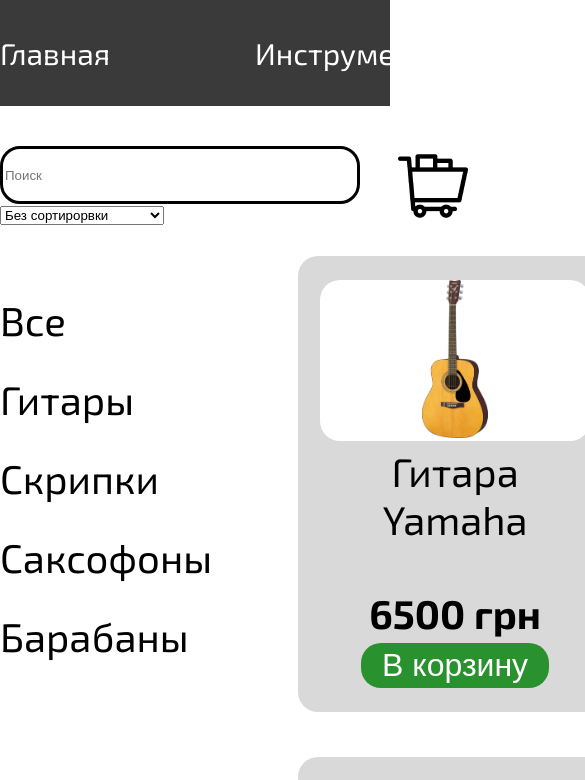
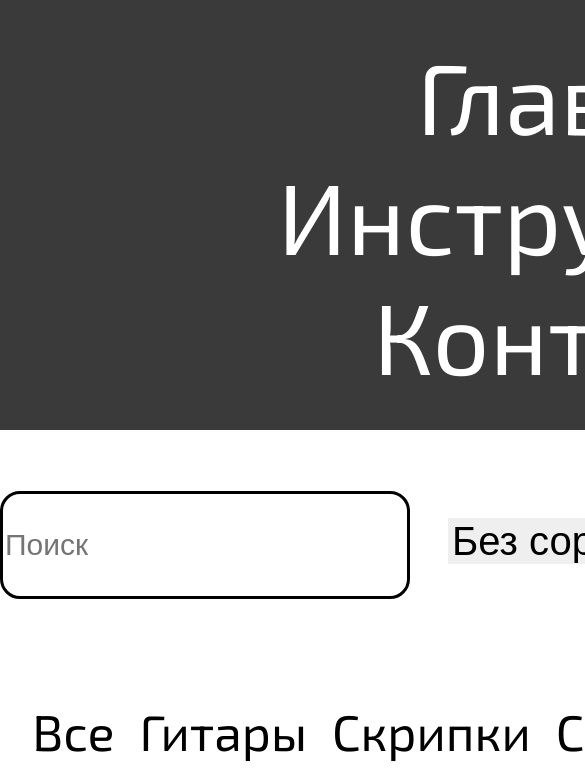
Before and after one commit to 1Salivan1/muz_shop, a React (Create React App) app: page /instruments in a window 390 px wide. Shown: the top 780 px of the page, 585 px wide, since content can reach past the window. Built offline with nearby package versions, Linux system fonts and the light colour scheme.

Commit message:
adaptive

```diff
--- a/src/Main.css
+++ b/src/Main.css
@@ -5,10 +5,14 @@ body {
     margin: 0;
 }
 
+.wrapper {
+    min-width: 1720px;
+}
+
 .container {
+    width: 100%;
     max-width: 1770px;
-    margin-right: auto;
-    margin-left: auto;
+    margin: 0 auto;
 }
 
 /* classes */
--- a/src/Main.jsx
+++ b/src/Main.jsx
@@ -16,14 +16,15 @@ function Home(props) {
     }
     return (
     <body>
-      <header className="header">
+      <div className='wrapper'>
+        <div className="header">
           <div className='container'>
             <h1 className='header__title title'>
               У нас вы найдете подходящий для себя инструмент
             </h1>
             <p className='header__text'>Мы продаем инструменты практически всех производителей</p>
           </div>
-      </header>
+        </div>
 
         <section className='offer'>
           <div className='container'>
@@ -50,7 +51,7 @@ function Home(props) {
         </section>
 
         <footer className='footer'>
-        <div className='container footer-container'>
+          <div className='footer-container container'>
             <div className='footer__left'>
               <h3 className='footer__header'>Контакты:</h3>
               <p className='footer__description'><a href='tel:+380999999999'>+ 380 999 999 999</a></p>
@@ -69,6 +70,7 @@ function Home(props) {
             </div>
           </div>
         </footer>
+      </div>
     </body>
     );
 }
--- a/src/Nav.css
+++ b/src/Nav.css
@@ -1,4 +1,4 @@
-.nav {
+.header__nav {
     background-color: rgb(58, 58, 58);
 }
 
--- a/src/Nav.jsx
+++ b/src/Nav.jsx
@@ -4,19 +4,25 @@ import Shop from './pages/Shop';
 import Contacts from './pages/Contacts';
 import Main from './Main';
 import './Nav.css';
+import './Main.css';
+import './adaptive.css';
 import logo from './img/logo.png';
 
 
 function Nav(props) {
     return (
         <div className='nav'>
+            <div className='wrapper'>
                 <nav className="header__nav">
+                    <div className='container'>
                         <div className='header__nav-list'>
                             <a href="/" className="header__nav-item">Главная</a>
                             <a href="/instruments" className="header__nav-item">Инструменты</a>
                             <a href="/contacts" className="header__nav-item">Контакты</a>
                         </div>
+                    </div>
                 </nav>
+            </div>
             <Routes>
                 <Route path='/' element={<Main />}/>
                 <Route path='/instruments' element={<Shop />}/>
--- /dev/null
+++ b/src/adaptive.css
@@ -0,0 +1,448 @@
+@media (max-width:640px) {
+    /* Nav */
+
+    .header__nav-list {
+        display: flex;
+        flex-direction: column;
+        align-items: center;
+    }
+
+    .header__nav-item {
+        margin-right: 0px;
+        font-size: 60px;
+    }
+
+    .header__nav-item:not(:last-child) {
+        margin-right: 0px;
+    }
+
+    /* Main */
+
+    .header__title {
+        font-size: 110px;
+    }
+
+    .header__text {
+        font-size: 50px;
+    }
+
+    /* Offer */
+
+    .offer__list {
+        display: flex;
+        flex-direction: column;
+        align-items: center;
+    }
+
+    .offerCard:not(:last-child) {
+        margin-right: 0px;
+    }
+
+    .offerCard {
+        width: 30%;
+        margin-bottom: 30px;
+    }
+
+    .offerCard__title {
+        font-size: 50px;
+    }
+
+    /* Personal */
+    .personal {
+        text-align: center;
+    }
+
+    .peresonal__description {
+        width: 100%;
+        font-size: 70px;
+    }
+
+    .personal__button {
+        font-size: 70px;
+    }
+
+    /* Footer */
+
+    .footer-container {
+        display: flex;
+        flex-direction: column;
+    }
+
+    .footer__left {
+        text-align: center;
+    }
+
+    .footer__header {
+        font-size: 70px;
+    }
+
+    .footer__description {
+        font-size: 60px;
+    }
+
+    .footer__right {
+        margin-left: 0;
+        text-align: center;
+    }
+
+    /* shop */
+
+    .shop__search {
+        display: flex;
+        justify-content: space-between;
+        align-items: center;
+    }
+
+    .shop__search-input {
+        width: 400px;
+        height: 100px;
+        font-size: 30px;
+    }
+
+    .shop__search-sort {
+        font-size: 40px;
+    }
+
+    .shop__search-cart {
+        width: 150px;
+        height: 150px;
+    }
+
+    .shop__main {
+        flex-direction: column;
+        align-items: center;
+    }
+
+    .shop__main-category-list {
+        display: flex;
+        align-items: center;
+        font-size: 60px;
+    }
+
+    .shop__main-products {
+        padding-left: 50px;
+        padding-right: 50px;
+    }
+
+    .shop__main-category-item:not(:last-child) {
+        margin-bottom: 0;
+        margin-right: 25px;
+    }
+
+    .product__top-image {
+        height: 200px;
+    }
+
+    .product__top-title {
+        font-size: 50px;
+    }
+
+    .product__buy-price {
+        font-size: 50px;
+    }
+
+    .product__buy-button {
+        font-size: 40px;
+        padding: 20px 40px;
+        margin-top: 20px;
+    }
+
+    .cart__content-header {
+        font-size: 100px;
+    }
+
+    .cart__content-text {
+        font-size: 60px;
+    }
+
+    .cart__content-button {
+        font-size: 60px;
+    }
+
+    .offer-card__content-img {
+        height: 250px;
+    }
+
+    .offer-card__content-text {
+        font-size: 60px;
+    }
+
+    .offer-card__content-price {
+        font-size: 60px;
+    }
+
+    .offer-card__content-button {
+        font-size: 60px;
+    }
+
+    .offer-form__header {
+        font-size: 100px;
+    }
+
+    .offer-form__text {
+        font-size: 40px;
+    }
+
+    .offer-form__input {
+        height: 80px;
+    }
+
+    .offer-form__button {
+        font-size: 60px;
+    }
+
+    .contacts {
+        padding-bottom: 900px;
+    }
+
+    .contacts__header {
+        font-size: 100px;
+    }
+
+    .contacts__title {
+        font-size: 70px;
+    }
+
+    .contacts__item {
+        font-size: 50px;
+    }
+}
+
+
+
+
+@media (max-width:432px) {
+    .wrapper {
+        min-width: 1200px;
+    }
+    /* Nav */
+
+    .header__nav-list {
+        display: flex;
+        flex-direction: column;
+        align-items: center;
+    }
+
+    .header__nav-item {
+        margin-right: 0px;
+        font-size: 100px;
+    }
+
+    .header__nav-item:not(:last-child) {
+        margin-right: 0px;
+    }
+
+    /* Main */
+
+    .header {
+        padding-top: 100px;
+    }
+
+    .header__title {
+        font-size: 110px;
+        margin-bottom: 70px;
+    }
+
+    .header__text {
+        font-size: 60px;
+        margin-top: 0;
+    }
+
+    /* Offer */
+
+    .offer__list {
+        display: flex;
+        flex-direction: column;
+        align-items: center;
+    }
+
+    .offerCard:not(:last-child) {
+        margin-right: 0px;
+    }
+
+    .offerCard {
+        width: 40%;
+        margin-bottom: 30px;
+    }
+
+    .offerCard__image {
+        height: 300px;
+    }
+
+    .offerCard__title {
+        font-size: 70px;
+    }
+
+    /* Personal */
+    .personal {
+        text-align: center;
+    }
+
+    .peresonal__description {
+        width: 100%;
+        font-size: 70px;
+    }
+
+    .personal__button {
+        font-size: 70px;
+    }
+
+    /* Footer */
+
+    .footer-container {
+        display: flex;
+        flex-direction: column;
+    }
+
+    .footer__left {
+        text-align: center;
+    }
+
+    .footer__header {
+        font-size: 70px;
+    }
+
+    .footer__description {
+        font-size: 60px;
+    }
+
+    .footer__right {
+        margin-left: 0;
+        text-align: center;
+    }
+
+    .footer__right-logo {
+        width: 400px;
+    }
+
+    /* shop */
+
+    .shop__search {
+        display: flex;
+        justify-content: space-between;
+        align-items: center;
+    }
+
+    .shop__search-input {
+        width: 400px;
+        height: 100px;
+        font-size: 30px;
+    }
+
+    .shop__search-sort {
+        font-size: 40px;
+    }
+
+    .shop__search-cart {
+        width: 150px;
+        height: 150px;
+    }
+
+    .shop__main {
+        flex-direction: column;
+        align-items: center;
+    }
+
+    .shop__main-category {
+        align-items: center;
+    }
+
+    .shop__main-category-list {
+        display: flex;
+        align-items: center;
+        font-size: 50px;
+    }
+
+    .shop__main-products {
+        padding-left: 50px;
+        padding-right: 50px;
+    }
+
+    .shop__main-category-item:not(:last-child) {
+        margin-bottom: 0;
+        margin-right: 25px;
+    }
+
+    .product:not(:last-child) {
+        margin-right: 15px;
+    }
+
+    .product__top-image {
+        height: 200px;
+    }
+
+    .product__top-title {
+        font-size: 60px;
+    }
+
+    .product__buy-price {
+        font-size: 50px;
+    }
+
+    .product__buy-button {
+        font-size: 40px;
+        padding: 20px 40px;
+        margin-top: 20px;
+    }
+
+    .cart__content-header {
+        font-size: 90px;
+    }
+
+    .cart__content-text {
+        font-size: 40px;
+    }
+
+    .cart__content-button {
+        font-size: 50px;
+    }
+
+    .offer-card__content-img {
+        height: 200px;
+    }
+
+    .offer-card__content-text {
+        font-size: 40px;
+    }
+
+    .offer-card__content-price {
+        font-size: 40px;
+    }
+
+    .offer-card__content-button {
+        font-size: 40px;
+        padding: 20px 40px;
+    }
+
+    .offer-form__header {
+        font-size: 100px;
+    }
+
+    .offer-form__text {
+        font-size: 40px;
+    }
+
+    .offer-form__input {
+        height: 80px;
+    }
+
+    .offer-form__button {
+        font-size: 60px;
+    }
+
+    .contacts {
+        padding-bottom: 900px;
+    }
+
+    .contacts__header {
+        font-size: 100px;
+    }
+
+    .contacts__title {
+        font-size: 70px;
+    }
+
+    .contacts__item {
+        font-size: 50px;
+    }
+}
--- a/src/components/Cart.css
+++ b/src/components/Cart.css
@@ -1,6 +1,6 @@
 .cart {
-    height: 100vh;
-    width: 100vw;
+    height: 100%;
+    width: 100%;
     background-color: rgba(0, 0, 0, 0.4);
     position: fixed;
     top: 0;
--- a/src/components/OfferForm.css
+++ b/src/components/OfferForm.css
@@ -1,6 +1,6 @@
 .offer-form {
-    height: 100vh;
-    width: 100vw;
+    height: 100%;
+    width: 100%;
     background-color: rgba(0, 0, 0, 0.4);
     position: fixed;
     top: 0;
--- a/src/pages/Contacts.css
+++ b/src/pages/Contacts.css
@@ -8,7 +8,7 @@ a {
     color: white;
     text-align: center;
     padding-top: 50px;
-    height: 100vh;
+    height: 100%;
 }
 
 .contacts__header {
--- a/src/pages/Contacts.jsx
+++ b/src/pages/Contacts.jsx
@@ -6,7 +6,9 @@ import facebook from '../img/facebook.png';
 
 function Contacts(props) {
     return (
+        <div className='wrapper'>
             <div className='contacts'>
+                    <div className='container'>
                         <h1 className='contacts__header'>Наши контакты</h1>
                         <h2 className='contacts__title'>Номера телефонов</h2>
                         <ul className='contacts__list'>
@@ -22,6 +24,8 @@ function Contacts(props) {
                             <a href='#' className='contacts__social-item'><img src={facebook}></img></a>
                         </div>
                     </div>
+            </div>
+        </div>
     );
 }
 
--- a/src/pages/Instruments.css
+++ b/src/pages/Instruments.css
@@ -1,9 +1,5 @@
 li {
     list-style-type: none;
-}
-
-.container {
-    max-width: 1868px;
 }
 
 .shop {
@@ -27,7 +23,6 @@ li {
 
 .shop__search-sort {
     border: none;
-    background-color: aqua;
 }
 
 .shop__search-cart {
--- a/src/pages/Shop.jsx
+++ b/src/pages/Shop.jsx
@@ -38,9 +38,11 @@ function Shop() {
     }
 
     return (
+        <div className='wrapper'>
             <div className='shop'>
                 <div className='container'>
                     <div className='shop__search'>
+                        <div>
                             <form>
                                 <input
                                     className='shop__search-input'
@@ -48,12 +50,13 @@ function Shop() {
                                     onChange={(e) => setValue(e.target.value)}
                                 >
                                 </input>
-                            <select name='shop__search-sort' onChange={dataSort}>
+                                <select className='shop__search-sort' name='shop__search-sort' onChange={dataSort}>
                                     <option value="none">Без сортирорвки</option>
                                     <option value="low-to-high">От дешевых к дорогим</option>
                                     <option value="high-to-low">От дорогих к дешевым</option>
                                 </select>
                             </form>
+                        </div>
                         <img className='shop__search-cart' src={cart} onClick={() => modalSetActive(true)}></img>
                     </div>
                     <div className='shop__main'>
@@ -88,6 +91,7 @@ function Shop() {
                     <OfferForm offerDoneActive={offerDoneActive} setOfferDoneActive={setOfferDoneActive}/>
                 </div>
             </div>
+        </div>
     );
 }
 
```
Lines whose indentation alone changed are shown as unchanged.
